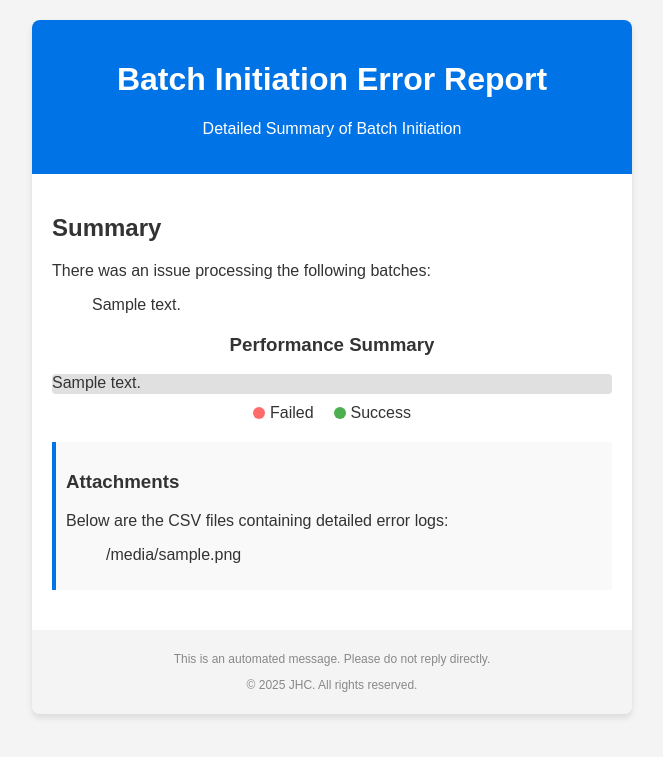
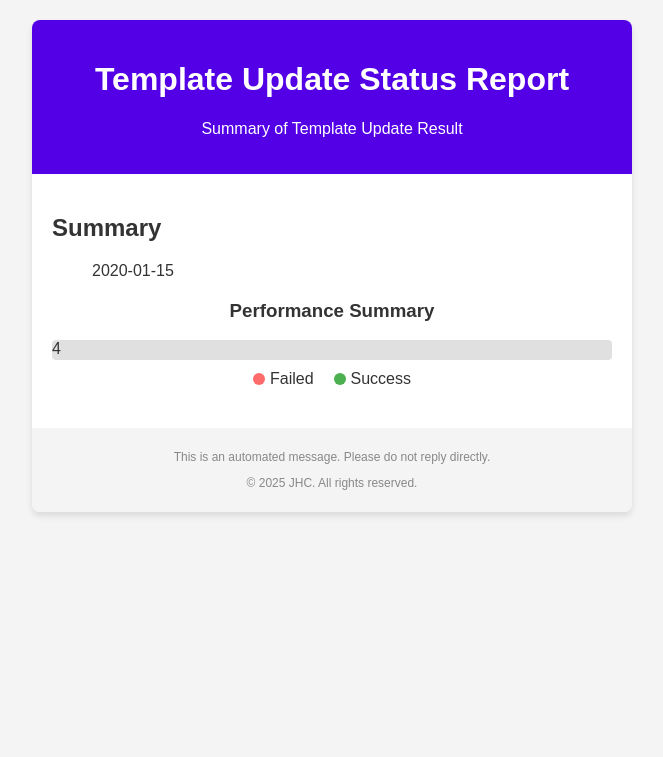
Before and after one commit to john-jaihyek-choi/batch-email-service, a Python web app: template cdk/assets/templates/process-ses-failure-email-template.html in a window 1280 px wide. Shown: the top 757 px of the page, without its empty margins (308-971 px from the left). Run offline with Jinja, Linux system fonts and the light colour scheme; the template is opened without the code that fills it: most values are stand-ins (such as "Sample title", 1, 10 or a date in 2020).

Commit message:
template update for process ses failure email template

```diff
--- a/cdk/assets/templates/process-ses-failure-email-template.html
+++ b/cdk/assets/templates/process-ses-failure-email-template.html
@@ -1,7 +1,7 @@
 <!DOCTYPE html>
 <html>
   <head>
-    <title>Batch Email Operation Report</title>
+    <title>Template Update Status Report</title>
     <style>
         body {
           font-family: Arial, sans-serif;
@@ -19,7 +19,7 @@
           box-shadow: 0 4px 6px rgba(0, 0, 0, 0.1);
         }
         .header {
-          background-color: #0073e6;
+          background-color: #5400e6;
           color: #ffffff;
           padding: 20px;
           text-align: center;
@@ -38,7 +38,7 @@
           margin: 20px 0;
           padding: 10px;
           background: #f9f9f9;
-          border-left: 4px solid #0073e6;
+          border-left: 4px solid #5400e6;
         }
         .chart-container {
           text-align: center;
@@ -120,20 +120,19 @@
   <body>
     <div class="container">
       <div class="header">
-        <h1>Batch Initiation Error Report</h1>
-        <p>Detailed Summary of Batch Initiation</p>
+        <h1>Template Update Status Report</h1>
+        <p>Summary of Template Update Result</p>
       </div>
       <div class="content">
         <h2>Summary</h2>
-        <p>There was an issue processing the following batches:</p>
         <ul>
-          {{batch_success_details}}
+          {{template_update_result}}
         </ul>
 
         <div class="chart-container">
           <h3>Performance Summary</h3>
           <div class="bar-chart">
-            {{aggregate_error_text}} {{aggregate_success_text}}
+            {{aggregate_error_rate}} {{aggregate_success_rate}}
           </div>
           <div class="legend">
             <div class="legend-item">
@@ -146,14 +145,6 @@
             </div>
           </div>
         </div>
-
-        <div class="attachment-section">
-          <h3>Attachments</h3>
-          <p>Below are the CSV files containing detailed error logs:</p>
-          <ul>
-            {{attachment_list}}
-          </ul>
-        </div>
       </div>
       <div class="footer">
         <p>This is an automated message. Please do not reply directly.</p>
```
Also changed, not shown: cdk/assets/templates/process-ses-failure-email-template.txt (added, +18 -0 lines).
